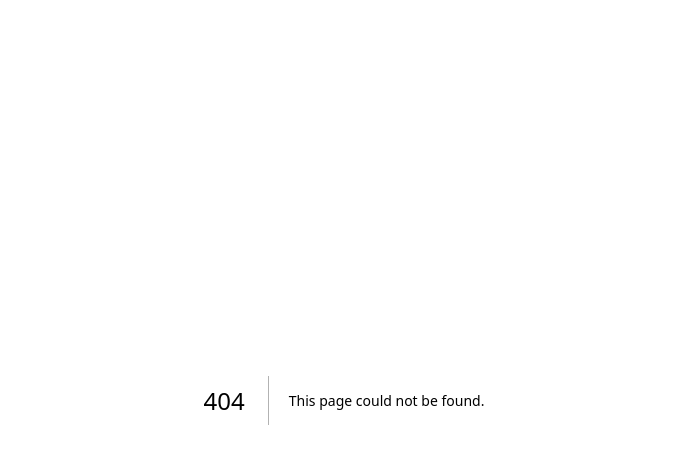
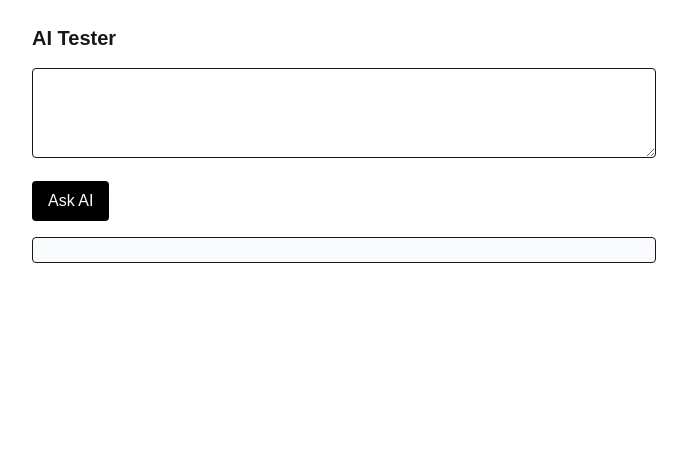
Before and after one commit to akafreelanceuae/dev-portfolio, a Next.js app: page /ai in a window 1280 px wide. Before the commit this address had no page. Shown: the top 464 px of the page, without its empty margins (296-983 px from the left). Built offline with nearby package versions, Linux system fonts and the light colour scheme.

Commit message:
Wire /api/ai and /ai page

```diff
--- /dev/null
+++ b/scripts/sanity.mjs
@@ -0,0 +1,9 @@
+import OpenAI from "openai";
+const client = new OpenAI({ apiKey: process.env.OPENAI_API_KEY });
+
+const res = await client.chat.completions.create({
+  model: "gpt-4o-mini",
+  messages: [{ role: "user", content: "One-sentence hello." }]
+});
+
+console.log(res.choices[0].message.content);
--- /dev/null
+++ b/src/app/ai/page.tsx
@@ -0,0 +1,56 @@
+'use client';
+
+import { useState } from 'react';
+
+export default function AIPage() {
+  const [prompt, setPrompt] = useState('');
+  const [answer, setAnswer] = useState('');
+  const [loading, setLoading] = useState(false);
+
+  const send = async () => {
+    setLoading(true);
+    setAnswer('');
+    const res = await fetch('/api/ai', {
+      method: 'POST',
+      headers: { 'Content-Type': 'application/json' },
+      body: JSON.stringify({ prompt })
+    });
+
+    if (!res.body) {
+      setAnswer('No stream received');
+      setLoading(false);
+      return;
+    }
+
+    const reader = res.body.getReader();
+    const decoder = new TextDecoder();
+
+    while (true) {
+      const { done, value } = await reader.read();
+      if (done) break;
+      setAnswer(prev => prev + decoder.decode(value, { stream: true }));
+    }
+
+    setLoading(false);
+  };
+
+  return (
+    <main className="max-w-2xl mx-auto p-6 space-y-4">
+      <h1 className="text-xl font-semibold">AI Tester</h1>
+      <textarea
+        className="w-full border rounded p-2"
+        rows={3}
+        value={prompt}
+        onChange={e => setPrompt(e.target.value)}
+      />
+      <button
+        onClick={send}
+        disabled={loading || !prompt.trim()}
+        className="px-4 py-2 bg-black text-white rounded"
+      >
+        {loading ? 'Thinking…' : 'Ask AI'}
+      </button>
+      <pre className="whitespace-pre-wrap border rounded p-3 bg-gray-50">{answer}</pre>
+    </main>
+  );
+}
--- /dev/null
+++ b/src/app/api/ai/route.ts
@@ -0,0 +1,47 @@
+import { NextRequest } from 'next/server';
+
+export const runtime = 'edge'; // fast
+
+export async function POST(req: NextRequest) {
+  try {
+    const { prompt } = await req.json();
+    if (!prompt) {
+      return new Response(JSON.stringify({ error: 'Missing prompt' }), { status: 400 });
+    }
+
+    const apiKey = process.env.OPENAI_API_KEY;
+    if (!apiKey) {
+      return new Response(JSON.stringify({ error: 'Server missing OPENAI_API_KEY' }), { status: 500 });
+    }
+
+    // Stream from OpenAI (Responses or Chat Completions)
+    const resp = await fetch('https://api.openai.com/v1/chat/completions', {
+      method: 'POST',
+      headers: {
+        Authorization: `Bearer ${apiKey}`,
+        'Content-Type': 'application/json'
+      },
+      body: JSON.stringify({
+        model: 'gpt-4o-mini',
+        stream: true,
+        messages: [{ role: 'user', content: prompt }]
+      })
+    });
+
+    if (!resp.ok || !resp.body) {
+      const text = await resp.text();
+      return new Response(JSON.stringify({ error: text }), { status: 500 });
+    }
+
+    // Proxy the byte stream directly to the client
+    return new Response(resp.body, {
+      headers: {
+        'Content-Type': 'text/event-stream',
+        'Cache-Control': 'no-cache',
+        Connection: 'keep-alive'
+      }
+    });
+  } catch (e: any) {
+    return new Response(JSON.stringify({ error: e?.message ?? 'Unknown error' }), { status: 500 });
+  }
+}
```
Also changed, not shown: 2 other files (tests, documents, lock files or other folders).
